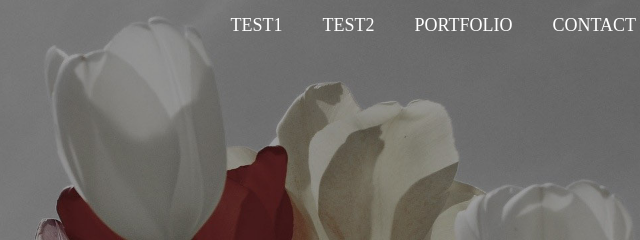
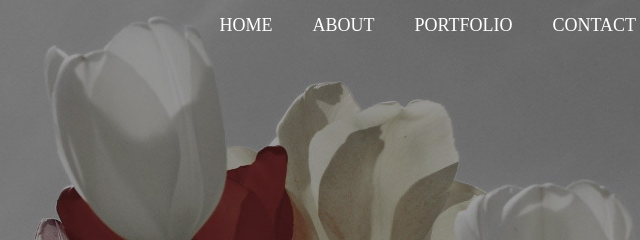
Before and after one commit to suhyuniiii/portfolio, a plain HTML site: page index.html in a window 1280 px wide. Shown: the top 240 px of the page, 604-1244 px from the left. Drawn offline with Linux system fonts and the light colour scheme; a web font is replaced by a local one.

Commit message:
index page upload

```diff
--- a/index.html
+++ b/index.html
@@ -15,8 +15,8 @@
     <div id="header">
         <div class="center">
             <ul class="gnb">
-                <li><a href="#">TEST1</a></li>
-                <li><a href="#">TEST2</a></li>
+                <li><a href="#">HOME</a></li>
+                <li><a href="#">ABOUT</a></li>
                 <li><a href="#">PORTFOLIO</a></li>
                 <li><a href="#">CONTACT</a></li>
             </ul>
```
